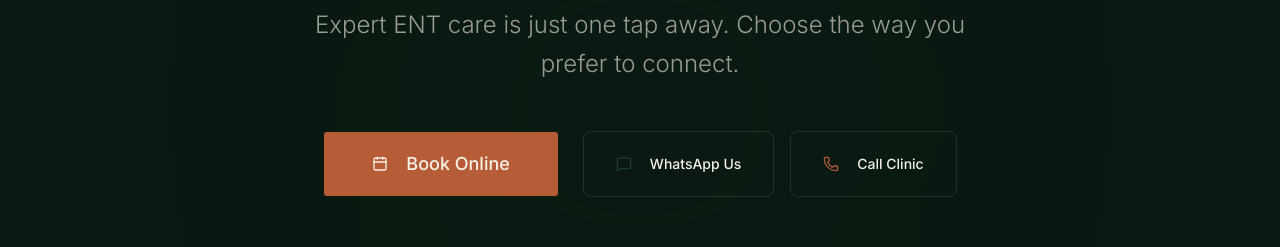
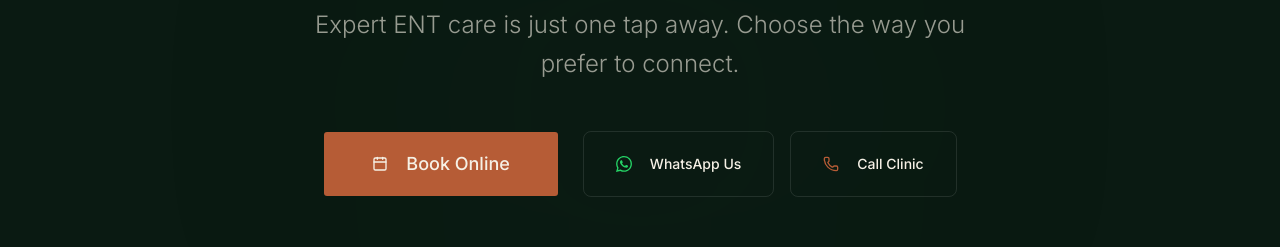
Before and after one commit to Habib7442/ent-clinic-silchar, a Next.js app: page /en/fees in a window 1280 px wide. Shown: the part 1800-2047 px from the top of the page. Built offline with nearby package versions, Linux system fonts and the light colour scheme.

Commit message:
feat(cta): replace generic message icon with authentic WhatsApp brand SVG

```diff
--- a/components/editorial/ClosingCTA.tsx
+++ b/components/editorial/ClosingCTA.tsx
@@ -3,12 +3,24 @@
 import { useEffect, useRef } from "react";
 import gsap from "gsap";
 import { ScrollTrigger } from "gsap/ScrollTrigger";
-import { Phone, MessageSquare, Calendar } from "lucide-react";
+import { Phone, Calendar } from "lucide-react";
 import { Button } from "@/components/ui/button";
 import Link from "next/link";
 
 if (typeof window !== "undefined") {
   gsap.registerPlugin(ScrollTrigger);
+}
+
+function WhatsAppIcon({ className }: { className?: string }) {
+  return (
+    <svg
+      viewBox="0 0 24 24"
+      fill="currentColor"
+      className={className}
+    >
+      <path d="M17.472 14.382c-.297-.149-1.758-.867-2.03-.967-.273-.099-.471-.148-.67.15-.197.297-.767.966-.94 1.164-.173.199-.347.223-.644.075-.297-.15-1.255-.463-2.39-1.475-.883-.788-1.48-1.761-1.653-2.059-.173-.297-.018-.458.13-.606.134-.133.298-.347.446-.52.149-.174.198-.298.298-.497.099-.198.05-.371-.025-.52-.075-.149-.669-1.612-.916-2.207-.242-.579-.487-.5-.669-.51-.173-.008-.371-.01-.57-.01-.198 0-.52.074-.792.372-.272.297-1.04 1.016-1.04 2.479 0 1.462 1.065 2.875 1.213 3.074.149.198 2.096 3.2 5.077 4.487.709.306 1.262.489 1.694.625.712.227 1.36.195 1.871.118.571-.085 1.758-.719 2.006-1.413.248-.694.248-1.289.173-1.413-.074-.124-.272-.198-.57-.347m-5.421 7.403h-.004a9.87 9.87 0 01-5.031-1.378l-.361-.214-3.741.982.998-3.648-.235-.374a9.86 9.86 0 01-1.51-5.26c.001-5.45 4.436-9.884 9.888-9.884 2.64 0 5.122 1.03 6.988 2.898a9.825 9.825 0 012.893 6.994c-.003 5.45-4.437 9.884-9.885 9.884m8.413-18.297A11.815 11.815 0 0012.05 0C5.495 0 .16 5.335.157 11.892c0 2.096.547 4.142 1.588 5.945L0 24l6.335-1.662c1.746.953 3.71 1.454 5.709 1.455h.005c6.554 0 11.89-5.335 11.893-11.893a11.821 11.821 0 00-3.48-8.413z" />
+    </svg>
+  );
 }
 
 const translations = {
@@ -97,8 +109,8 @@
               rel="noopener noreferrer"
               className="flex-1"
             >
-              <Button variant="outline" className="w-full py-8 px-8 border-white/10 hover:border-gold hover:bg-transparent text-paper group">
-                <MessageSquare className="w-5 h-5 mr-3 text-forest group-hover:scale-110 transition-transform" />
+              <Button variant="outline" className="w-full py-8 px-8 border-white/10 hover:border-gold hover:bg-transparent text-paper group flex items-center justify-center">
+                <WhatsAppIcon className="w-5 h-5 mr-3 text-[#25D366] group-hover:scale-110 transition-transform" />
                 {content.whatsapp}
               </Button>
             </a>
```
